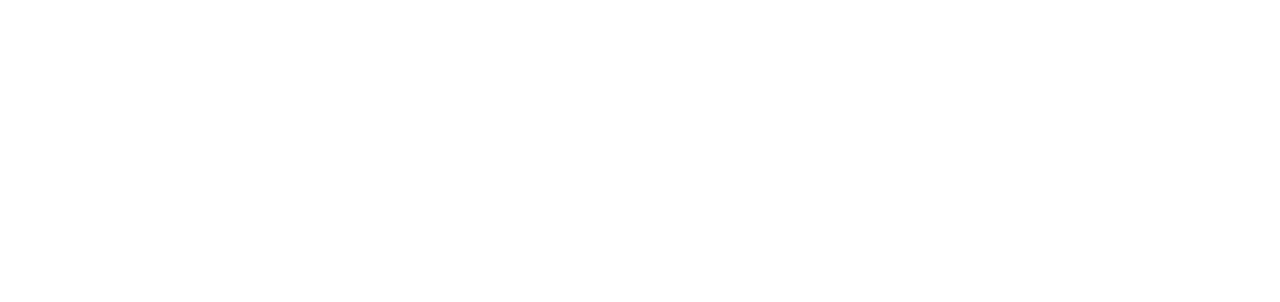
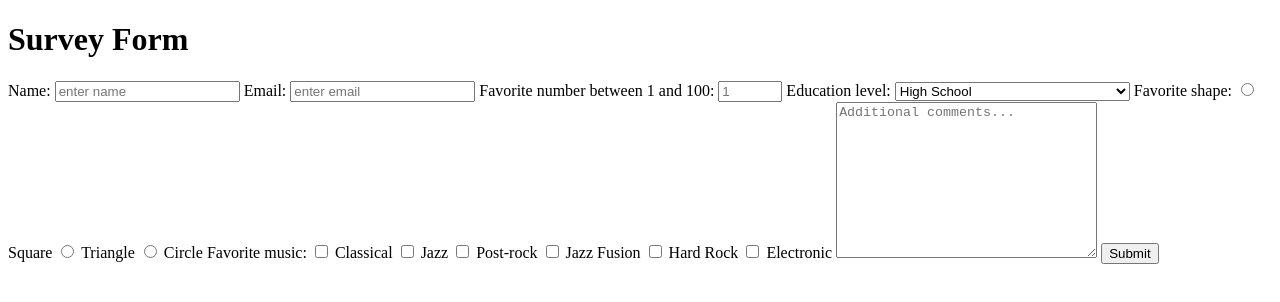
Before and after one commit to lrbn86/fcc-survey-form, a plain HTML site: page index.html in a window 1280 px wide. Drawn offline with Linux system fonts and the light colour scheme.

Commit message:
Completed HTML layout

```diff
--- a/index.html
+++ b/index.html
@@ -3,9 +3,59 @@
 <head>
     <meta charset="UTF-8">
     <meta name="viewport" content="width=device-width, initial-scale=1.0">
-    <title>Document</title>
+    <title>FCC - Survey Form</title>
     <link rel="stylesheet" href="styles.css">
 </head>
 <body>
+    <header>
+        <h1 id="title">Survey Form</h1>
+        <p id="description"></p>
+    </header>
+    <main>
+        <form action="#" id="survey-form">
+            <label for="name" id="name-label">Name:</label>
+            <input type="text" name="name" id="name" placeholder="enter name" required>
+            <label for="email" id="email-label">Email:</label>
+            <input type="text" name="email" id="email" placeholder="enter email" required>
+            <label for="number" id="number-label">Favorite number between 1 and 100:</label>
+            <input type="number" name="number" id="number" min="1" max="100" placeholder="1">
+
+            <label for="dropdown">Education level:</label>
+            <select name="dropdown" id="dropdown">
+                <option value="high school">High School</option>
+                <option value="associates degree">Associate's Degree (2 years)</option>
+                <option value="bachelors degree">Bachelor's Degree (4 years)</option>
+                <option value="doctoral degree">Doctoral Degree (Graduate Degree)</option>
+                <option value="other">Other</option>
+            </select>
+
+            <label for="radio">Favorite shape: </label>
+            <input type="radio" name="radio" id="square">
+            <label for="square">Square</label>
+            <input type="radio" name="radio" id="triangle">
+            <label for="triangle">Triangle</label>
+            <input type="radio" name="radio" id="circle">
+            <label for="circle">Circle</label>
+
+            <label for="music">Favorite music:</label>
+            <input type="checkbox" name="classical" id="classical" value="classical">
+            <label for="classical">Classical</label>
+            <input type="checkbox" name="jazz" id="jazz" value="jazz">
+            <label for="jazz">Jazz</label>
+            <input type="checkbox" name="post-rock" id="post-rock" value="post-rock">
+            <label for="post-rock">Post-rock</label>
+            <input type="checkbox" name="jazz-fusion" id="jazz-fusion" value="jazz-fusion">
+            <label for="jazz-fusion">Jazz Fusion</label>
+            <input type="checkbox" name="hard-rock" id="hard-rock" value="hard-rock">
+            <label for="hard-rock">Hard Rock</label>
+            <input type="checkbox" name="electronic" id="electronic" value="electronic">
+            <label for="electronic">Electronic</label>
+
+            <label for="comments"></label>
+            <textarea name="comments" id="comments" cols="30" rows="10" placeholder="Additional comments..."></textarea>
+
+            <input type="button" value="Submit" id="submit">
+        </form>
+    </main>
 </body>
 </html>
```
